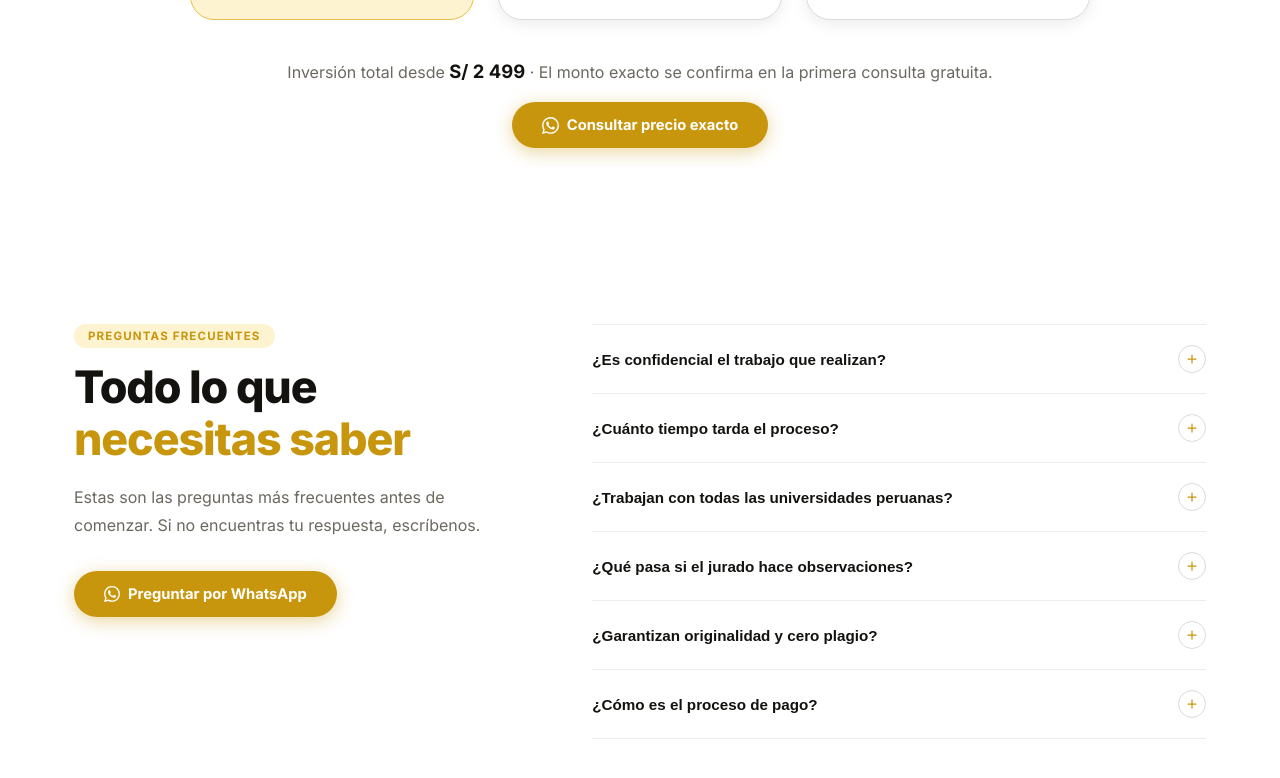
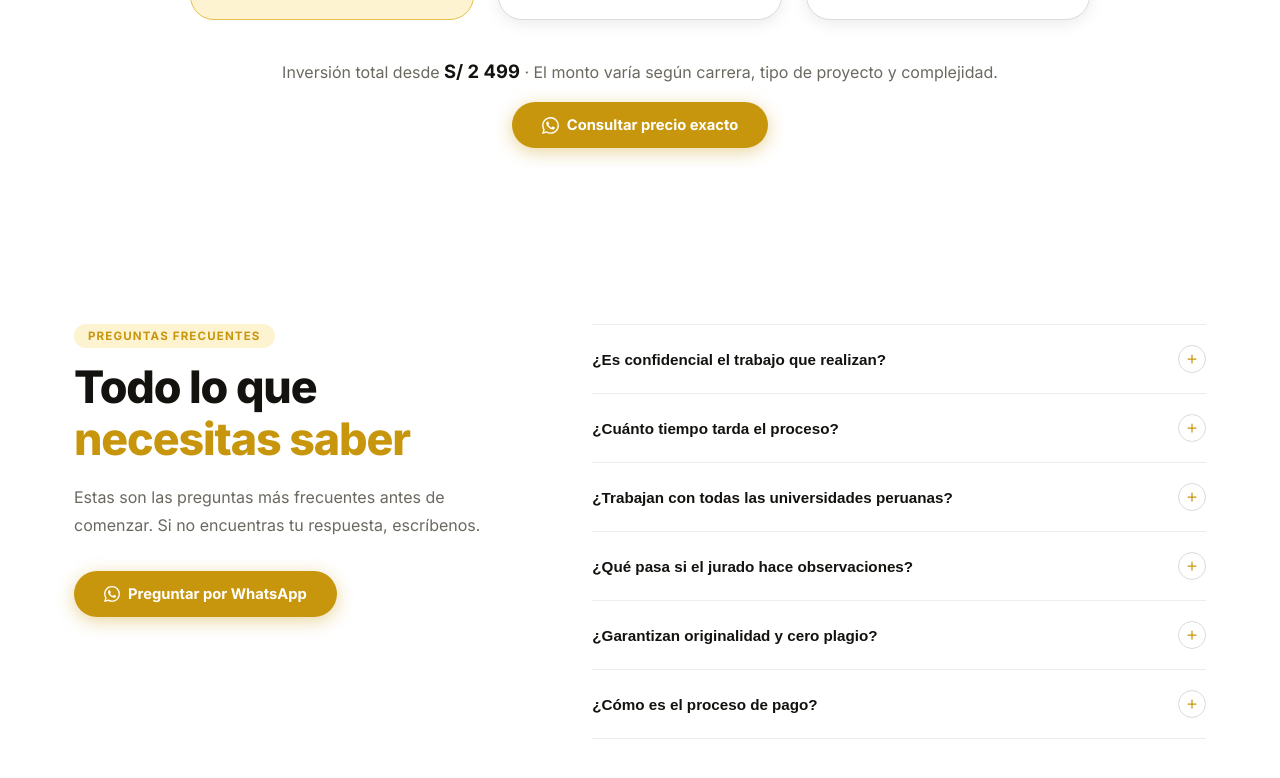
Before and after one commit to Ozziedeluxe/JO-Asesoria-WEB, a plain HTML site: page index.html in a window 1280 px wide. Shown: the part 6388-7166 px from the top of the page. Drawn offline with Linux system fonts and the light colour scheme.

Commit message:
Actualizar nota de precio: variación por carrera y complejidad
Co-Authored-By: Claude Sonnet 4.6 <noreply@anthropic.com>

```diff
--- a/index.html
+++ b/index.html
@@ -1231,7 +1231,7 @@
 
     <!-- Total y CTA -->
     <div class="sr" style="text-align:center;margin-top:40px;">
-      <p style="font-size:1rem;color:var(--gray-600);">Inversión total desde <strong style="color:var(--black);font-size:1.15rem;">S/ 2 499</strong> · El monto exacto se confirma en la primera consulta gratuita.</p>
+      <p style="font-size:1rem;color:var(--gray-600);">Inversión total desde <strong style="color:var(--black);font-size:1.15rem;">S/ 2 499</strong> · El monto varía según carrera, tipo de proyecto y complejidad.</p>
       <a href="https://wa.me/message/AGZ3QQI4QVJWM1" class="btn btn-gold" style="margin-top:20px;" target="_blank" rel="noopener">
         <svg width="17" height="17" fill="currentColor" viewBox="0 0 24 24"><path d="M17.472 14.382c-.297-.149-1.758-.867-2.03-.967-.273-.099-.471-.148-.67.15-.197.297-.767.966-.94 1.164-.173.199-.347.223-.644.075-.297-.15-1.255-.463-2.39-1.475-.883-.788-1.48-1.761-1.653-2.059-.173-.297-.018-.458.13-.606.134-.133.298-.347.446-.52.149-.174.198-.298.298-.497.099-.198.05-.371-.025-.52-.075-.149-.669-1.612-.916-2.207-.242-.579-.487-.5-.669-.51-.173-.008-.371-.01-.57-.01-.198 0-.52.074-.792.372-.272.297-1.04 1.016-1.04 2.479 0 1.462 1.065 2.875 1.213 3.074.149.198 2.096 3.2 5.077 4.487.709.306 1.262.489 1.694.625.712.227 1.36.195 1.871.118.571-.085 1.758-.719 2.006-1.413.248-.694.248-1.289.173-1.413-.074-.124-.272-.198-.57-.347m-5.421 7.403h-.004a9.87 9.87 0 01-5.031-1.378l-.361-.214-3.741.982.998-3.648-.235-.374a9.86 9.86 0 01-1.51-5.26c.001-5.45 4.436-9.884 9.888-9.884 2.64 0 5.122 1.03 6.988 2.898a9.825 9.825 0 012.893 6.994c-.003 5.45-4.437 9.884-9.885 9.884m8.413-18.297A11.815 11.815 0 0012.05 0C5.495 0 .16 5.335.157 11.892c0 2.096.547 4.142 1.588 5.945L.057 24l6.305-1.654a11.882 11.882 0 005.683 1.448h.005c6.554 0 11.89-5.335 11.893-11.893a11.821 11.821 0 00-3.48-8.413z"/></svg>
         Consultar precio exacto
```
